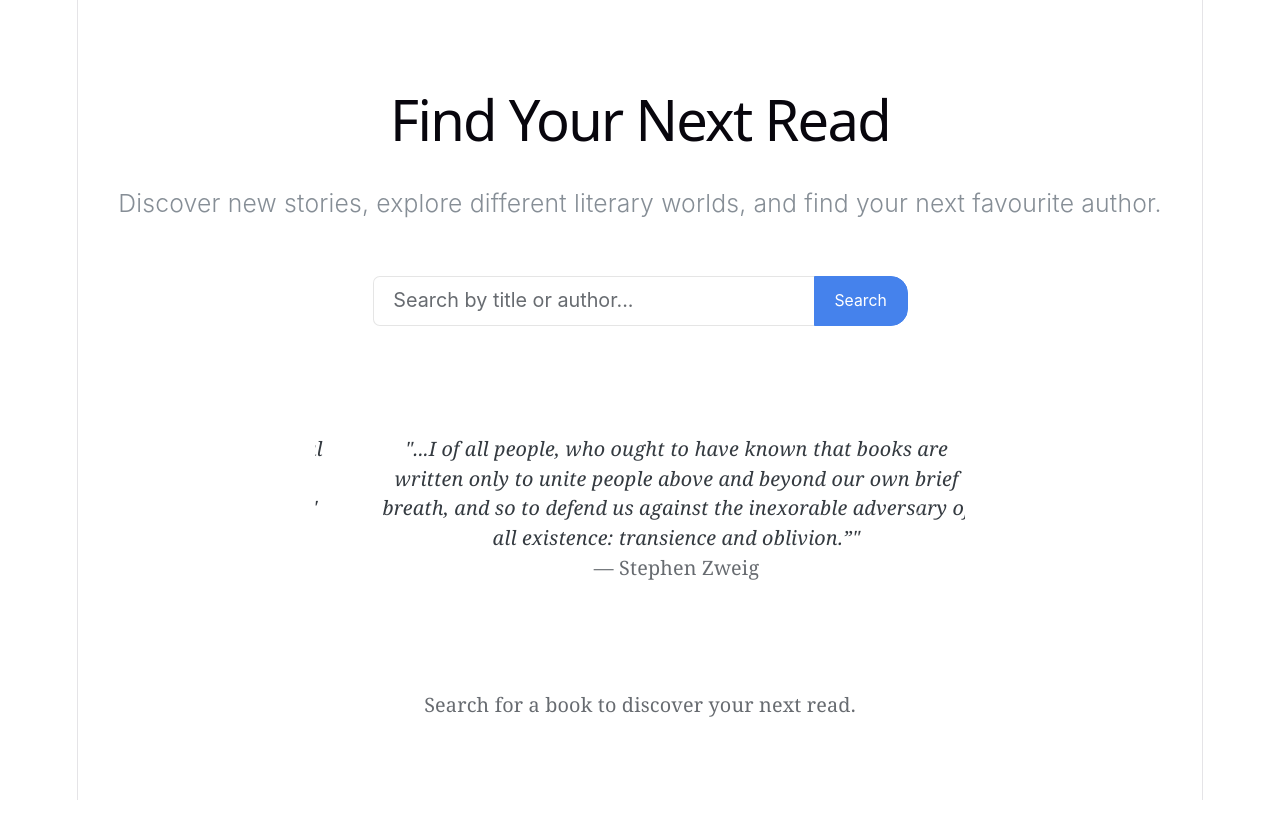
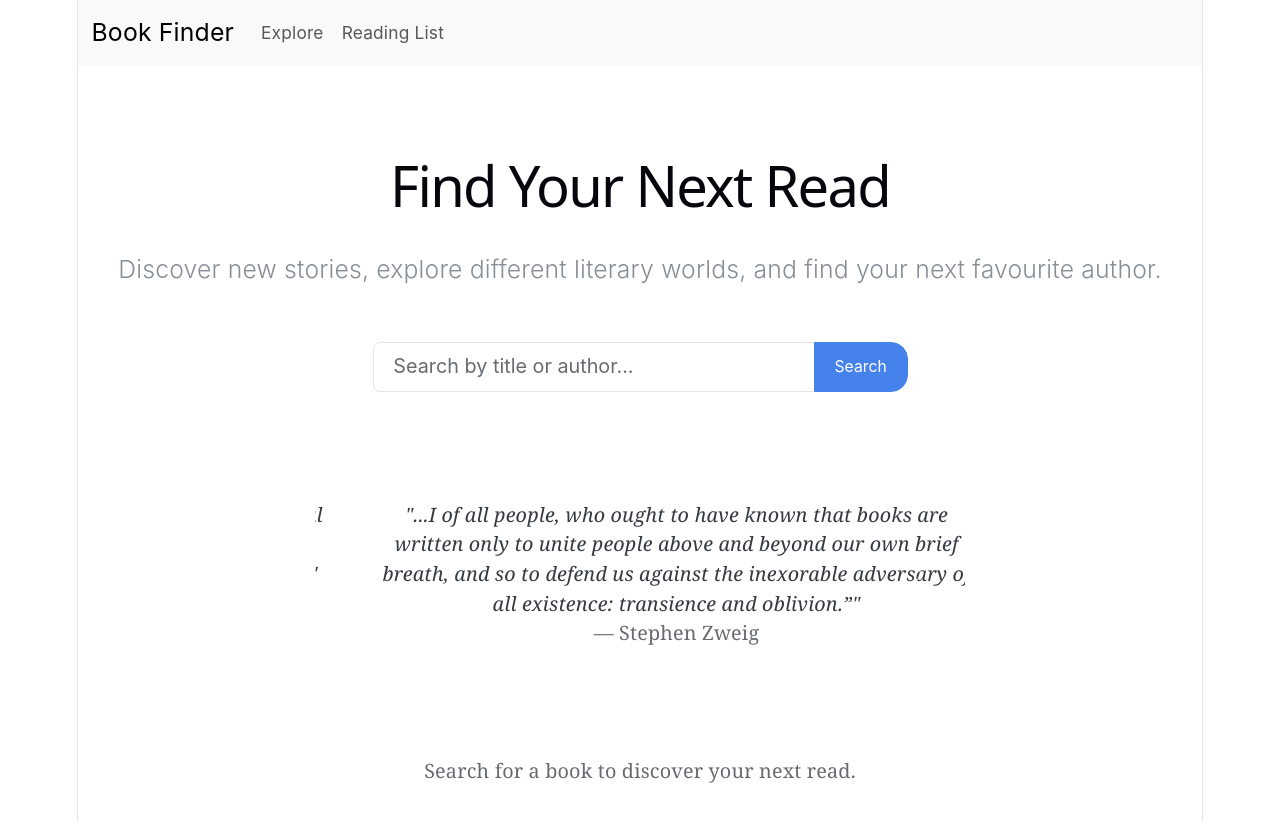
Before and after one commit to lilukk7/book-finder, a React (Vite) app: page / in a window 1280 px wide. Shown: the top 822 px of the page. Before the commit the page ends 800 px from the top, so only its background shows below. Built offline with nearby package versions, Linux system fonts and the light colour scheme.

Commit message:
fix and chore: added the navigation bar deleting the placeholding function and imported the reading list

```diff
--- a/src/App.jsx
+++ b/src/App.jsx
@@ -3,24 +3,20 @@ import { Routes, Route } from 'react-router-dom'
 import NavigationBar from './components/NavigationBar'
 import Explore from './pages/Explore'
 import BookDetails from './pages/BookDetails'
-
-function ReadingList() {
-  return (
-    <div className="container py-5">
-      <h1>Reading List</h1>
-      <p>Saved books</p>
-    </div>
-  )
-}
+import ReadingList from './pages/ReadingList'
 
 function App() {
   return (
+    <>
+     <NavigationBar />
     <Routes>
       <Route path="/" element={<Explore />} />
       <Route path="/book/:id" element={<BookDetails />} />
       <Route path="/favorites" element={<ReadingList />} />
     </Routes>
+    </>
   )
 }
+//añadido la navbar y las rutas para  lista de lectura
 
 export default App
```
